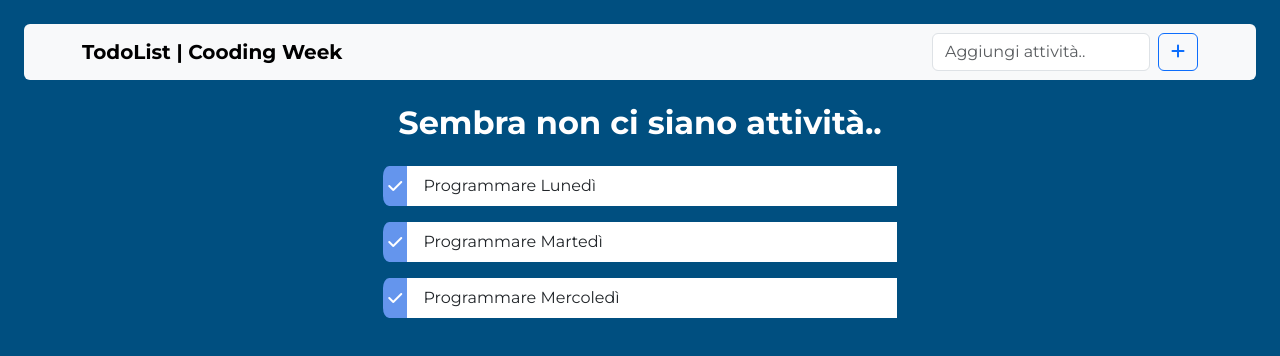
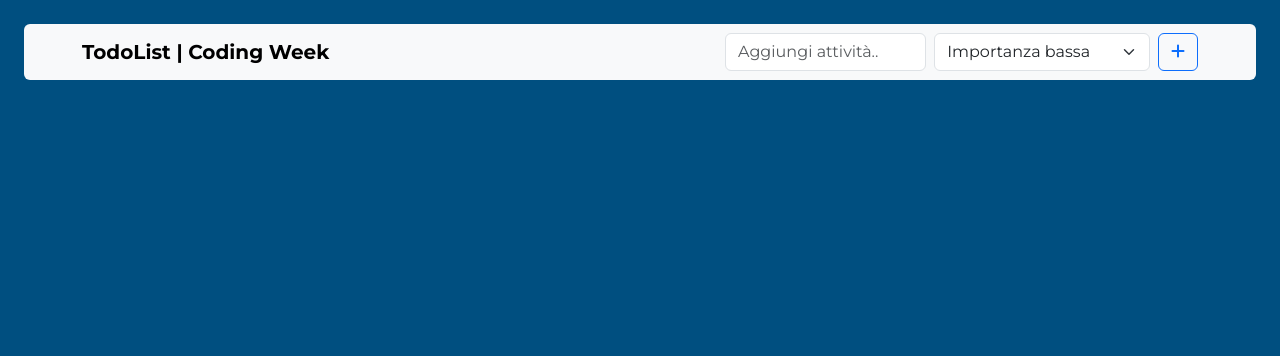
Before and after one commit to loriscassara/todolist, a plain HTML site: page index.html in a window 1280 px wide. Drawn offline with nearby package versions, Linux system fonts and the light colour scheme.

Commit message:
feat: added new class & id

```diff
--- a/index.html
+++ b/index.html
@@ -14,18 +14,21 @@
     <link rel="stylesheet" href="style.css">
 </head>
 <body>
-
     <!-- start navbar section -->
     <nav class="navbar navbar-expand-lg bg-body-tertiary m-4 rounded">
         <div class="container">
-            <a class="navbar-brand fw-bold" href="#">TodoList | Cooding Week</a>
+            <a class="navbar-brand fw-bold" href="#">TodoList | Coding Week</a>
             <div id="navbarNav">
-                <form class="d-flex ms-auto" role="search">
-                    <input class="form-control me-2" type="search" placeholder="Aggiungi attività.."
+                <form id="addTaskForm" class="d-flex ms-auto">
+                    <input id="taskInput" class="form-control me-2" type="text" placeholder="Aggiungi attività.."
                         aria-label="Search">
-                    <button class="btn btn-outline-primary" type="submit">
-                        <i class="fa-solid fa-plus"></i>
-                    </button>
+                    <select id="importanceSelect" class="form-select me-2">
+                        <option value="low">Importanza bassa</option>
+                        <option value="medium">Importanza media</option>
+                        <option value="high">Importanza alta</option>
+                    </select>
+                    <button id="addTaskButton" class="btn btn-outline-primary" type="submit"><i
+                            class="fas fa-plus"></i></button>
                 </form>
             </div>
         </div>
@@ -33,37 +36,11 @@
     <!-- end navbar section -->
 
     <!-- start events section -->
-    <section>
-        <h2 class="text-center fw-bold text-white">Sembra non ci siano attività..</h2>
+    <section id="taskListSection">
         <div class="container">
             <div class="row justify-content-center">
                 <div class="col-md-6">
-                    <ul class="list-unstyled">
-                        <li class="d-flex align-items-center m-3">
-                            <div class="primaryBg d-flex justify-content-center align-items-center">
-                                <i class="fa-solid fa-check text-white"></i>
-                            </div>
-                            <div class="whiteBg d-flex align-items-center">
-                                <p class="m-0 ps-3">Programmare Lunedì</p>
-                            </div>
-                        </li>
-                        <li class="d-flex align-items-center m-3">
-                            <div class="primaryBg d-flex justify-content-center align-items-center">
-                                <i class="fa-solid fa-check text-white"></i>
-                            </div>
-                            <div class="whiteBg d-flex align-items-center">
-                                <p class="m-0 ps-3">Programmare Martedì</p>
-                            </div>
-                        </li>
-                        <li class="d-flex align-items-center m-3">
-                            <div class="primaryBg d-flex justify-content-center align-items-center">
-                                <i class="fa-solid fa-check text-white"></i>
-                            </div>
-                            <div class="whiteBg d-flex align-items-center">
-                                <p class="m-0 ps-3">Programmare Mercoledì</p>
-                            </div>
-                        </li>
-                    </ul>
+                    <ul id="taskList" class="list-unstyled"></ul>
                 </div>
             </div>
         </div>
```
